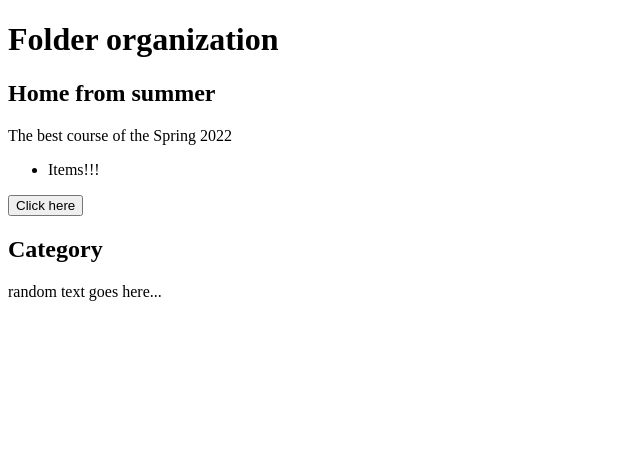
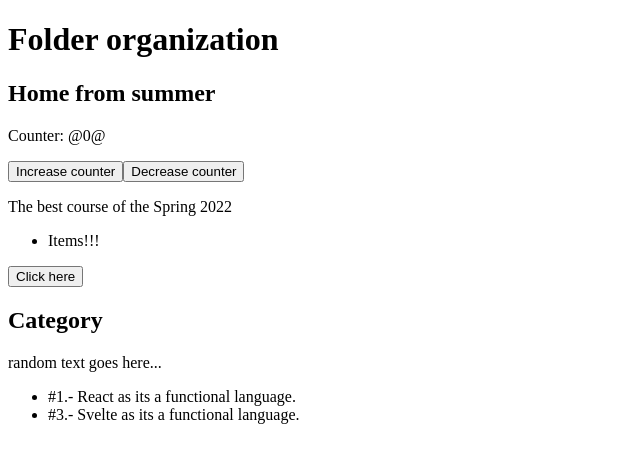
Before and after one commit to elalienx/css-extra-examples, a React (Create React App) app: page / in a window 1280 px wide. Shown: the top 462 px of the page, without its empty margins (0-640 px from the left). Built offline with nearby package versions, Linux system fonts and the light colour scheme.

Commit message:
other example

```diff
--- a/src/App.jsx
+++ b/src/App.jsx
@@ -1,12 +1,12 @@
 import Home from "./pages/home";
-import CategoryPage from "./pages/category/CategoryPage";
+import Category from "./pages/category/";
 
 export default function App() {
   return (
     <div className="App">
       <h1>Folder organization</h1>
       <Home />
-      <CategoryPage />
+      <Category />
     </div>
   );
 }
--- a/src/pages/category/CategoryPage.jsx
+++ /dev/null
@@ -1,8 +0,0 @@
-export default function CategoryPage() {
-  return (
-    <div id="category">
-      <h2>Category</h2>
-      <p>random text goes here...</p>
-    </div>
-  );
-}
--- /dev/null
+++ b/src/pages/category/Item.jsx
@@ -0,0 +1,9 @@
+export default function Item({ item }) {
+  const { id, name, category } = item;
+
+  return (
+    <li>
+      #{id}.- {name} as its a {category} language.
+    </li>
+  );
+}
--- /dev/null
+++ b/src/pages/category/data.json
@@ -0,0 +1,17 @@
+[
+  {
+    "id": 1,
+    "name": "React",
+    "category": "functional"
+  },
+  {
+    "id": 2,
+    "name": "Vue",
+    "category": "oop"
+  },
+  {
+    "id": 3,
+    "name": "Svelte",
+    "category": "functional"
+  }
+]
--- /dev/null
+++ b/src/pages/category/index.jsx
@@ -0,0 +1,24 @@
+// CATEGORY.JSX
+
+// Project files
+import data from "./data.json";
+import Item from "./Item";
+
+export default function Category() {
+  // Derived state
+
+  // this function is called 0, 1 or ininite times
+  // or we know that is only called during the creation of the component
+  // except when... the code is super long
+
+  const filteredData = data.filter((item) => item.category === "functional");
+  const Items = filteredData.map((item) => <Item key={item.id} item={item} />);
+
+  return (
+    <div id="category">
+      <h2>Category</h2>
+      <p>random text goes here...</p>
+      <ul>{Items}</ul>
+    </div>
+  );
+}
--- a/src/pages/home/hero/index.jsx
+++ b/src/pages/home/hero/index.jsx
@@ -1,6 +1,8 @@
+
+// Project files
 import Item from "./Item";
 
-export default function HomeHero() {
+export default function Hero() {
   return (
     <section>
       <p>The best course of the Spring 2022</p>
--- a/src/pages/home/index.jsx
+++ b/src/pages/home/index.jsx
@@ -1,9 +1,31 @@
+// HERO.JSX
+
+import { useState } from "react";
 import Hero from "./hero";
 
 export default function Home() {
+  const [counter, setCounter] = useState(0);
+
+  // Methods
+  // this ones MAYBE? called: 0 times, 1 time, or ininite times...
+  function onIncrease() {
+    if (counter < 10) {
+      setCounter(counter + 2);
+    }
+  }
+
+  function onDecrease() {
+    if (counter > 0) {
+      setCounter(counter - 2);
+    }
+  }
+
   return (
     <div id="home">
       <h2>Home from summer</h2>
+      <p>Counter: @{counter}@</p>
+      <button onClick={onIncrease}>Increase counter</button>
+      <button onClick={onDecrease}>Decrease counter</button>
       <Hero />
     </div>
   );
```
Also changed, not shown: src/pages/category/CategoryItem.jsx (deleted).
